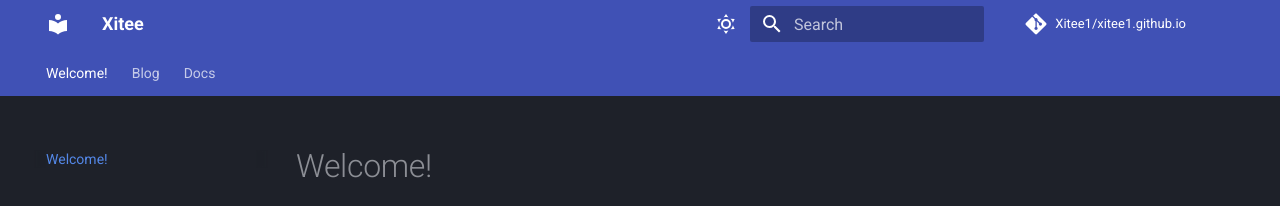
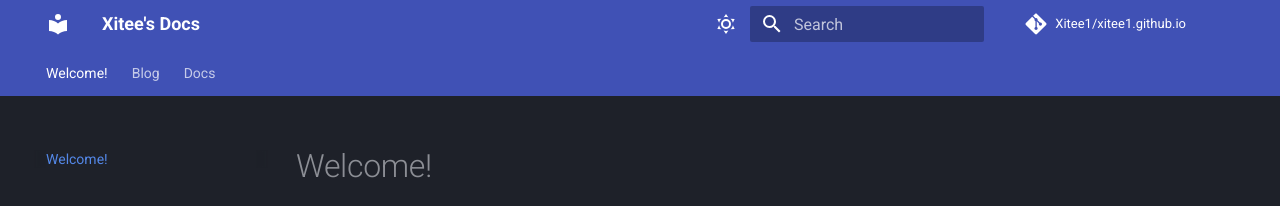
Before and after one commit to Xitee1/xitee1.github.io, an MkDocs documentation site: the page built from docs/index.md, in a window 1280 px wide. Shown: the top 206 px of the page. Built offline with MkDocs 1.6.1 and Material for MkDocs 9.7.7, drawn with Linux system fonts in a browser that asks for light colours; emoji names are drawn with the system emoji font; plug-ins that fetch from the network failed and are left out; comment, search, counter and statistics services are not loaded.

Commit message:
Rename page to "Xitee's Docs"

```diff
--- a/mkdocs.yml
+++ b/mkdocs.yml
@@ -1,4 +1,4 @@
-site_name: Xitee
+site_name: Xitee's Docs
 site_url: https://docs.xitma.de
 theme:
   name: material
```
